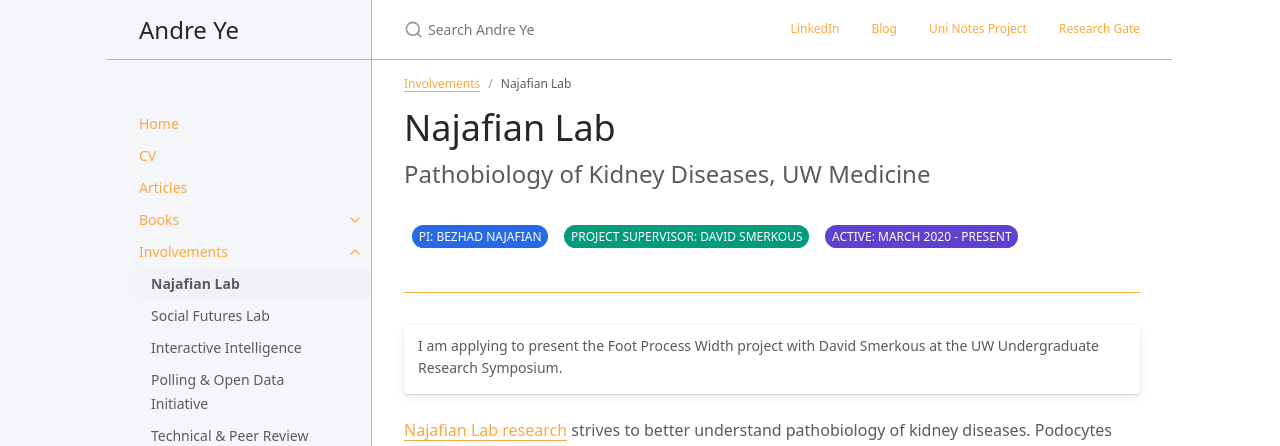
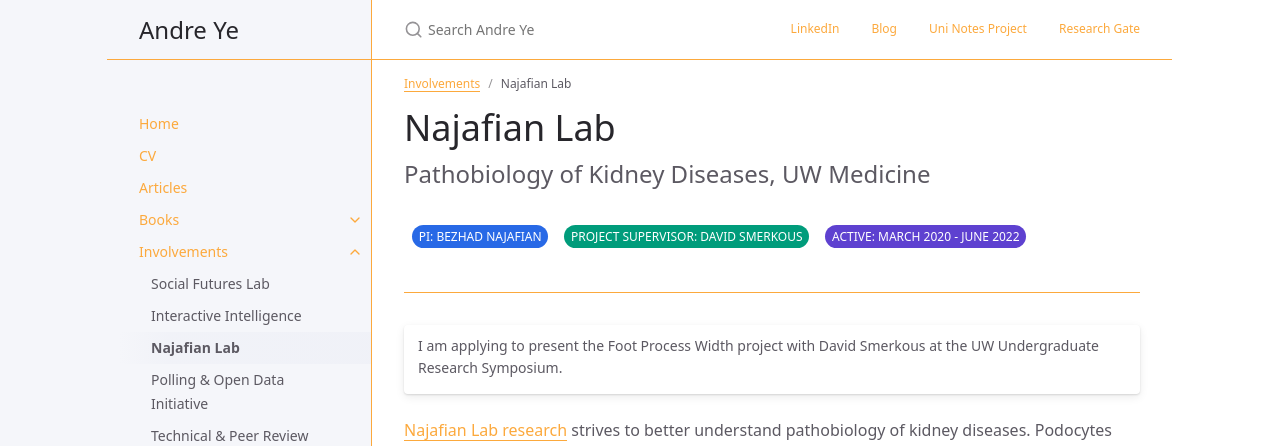
Before and after one commit to andre-ye/andre-ye.github.io-retired, a Jekyll site: the page built from docs/involvements/najafian.md, in a window 1280 px wide and 1218 px high. Shown: the top 446 px of the window. Built offline with Jekyll 4.4.1, drawn with Linux system fonts in a browser that asks for light colours; nearby versions of some CDN libraries.

Commit message:
Update najafian.md

```diff
--- a/docs/involvements/najafian.md
+++ b/docs/involvements/najafian.md
@@ -17,7 +17,7 @@
 Project Supervisor: David Smerkous
 {: .label .label-green}
 
-Active: March 2020 - Present
+Active: March 2020 - June 2022
 {: .label .label-purple}
 
 ---
```
Also changed, not shown: other parts of docs/involvements/najafian.md (+1 -1 lines).
